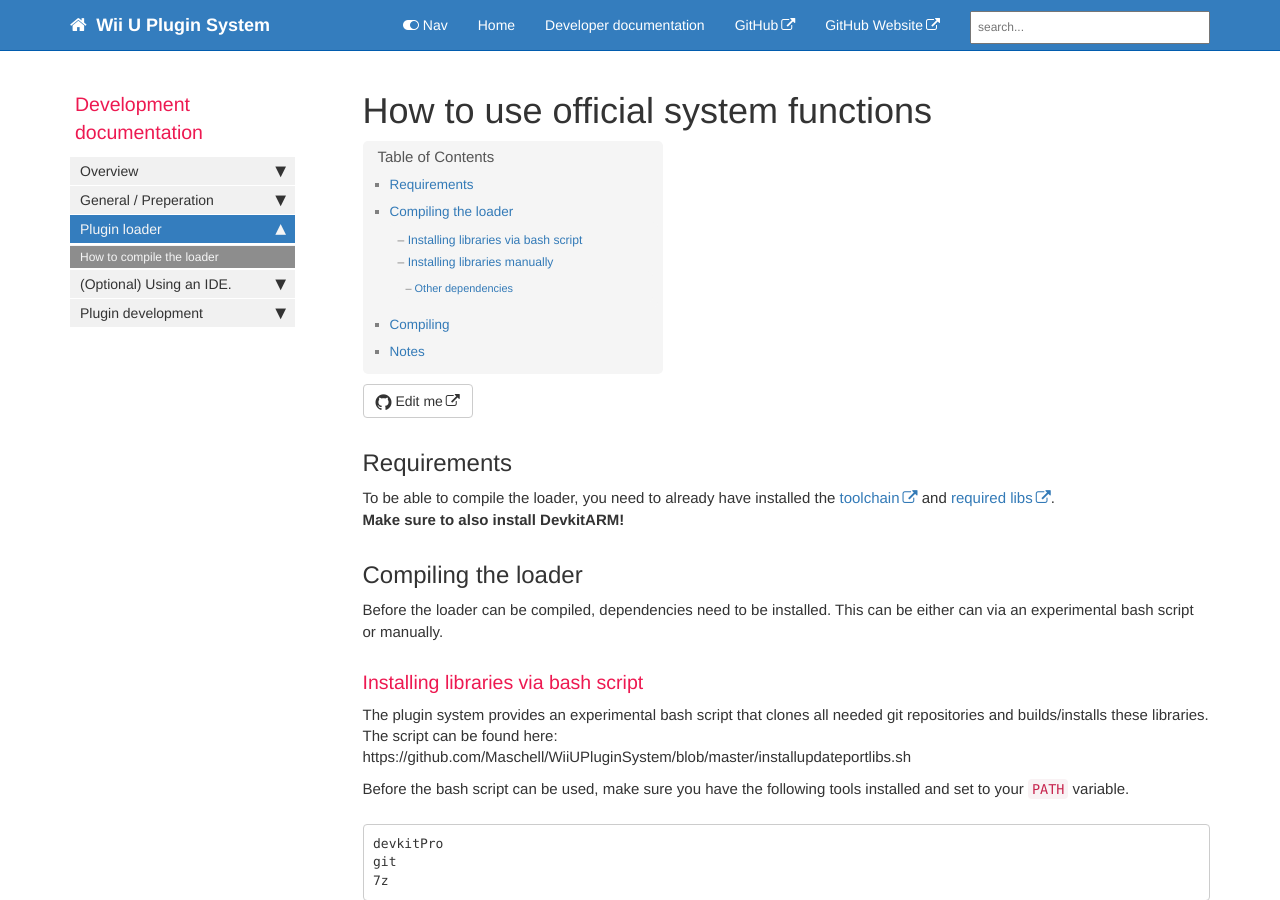
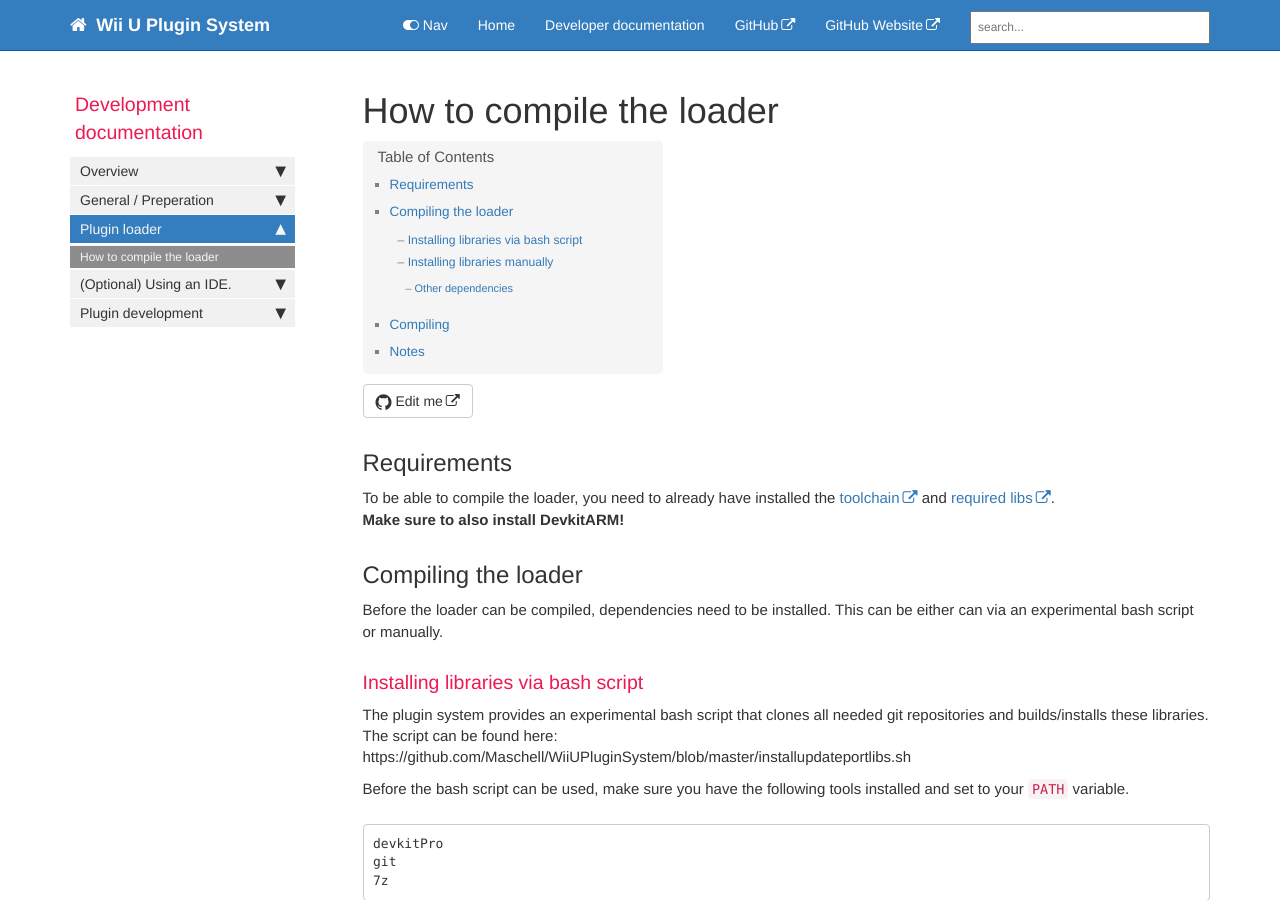
Before and after one commit to wiiu-env/WiiUPluginSystem, a Jekyll site: the page built from pages/dev/dev_compile_loader.md, in a window 1280 px wide and 900 px high. Built offline with Jekyll 4.4.1, drawn with Linux system fonts in a browser that asks for light colours; nearby versions of some CDN libraries; comment, search, counter and statistics services are not loaded.

Commit message:
Fix the title of the "compile loader" wiki page

```diff
--- a/pages/dev/dev_compile_loader.md
+++ b/pages/dev/dev_compile_loader.md
@@ -1,5 +1,5 @@
 ---
-title: How to use official system functions
+title: How to compile the loader
 tags:
 keywords: system functions, dynamic_libs, dynamic libs, wut
 last_updated: July 24, 2018
```
